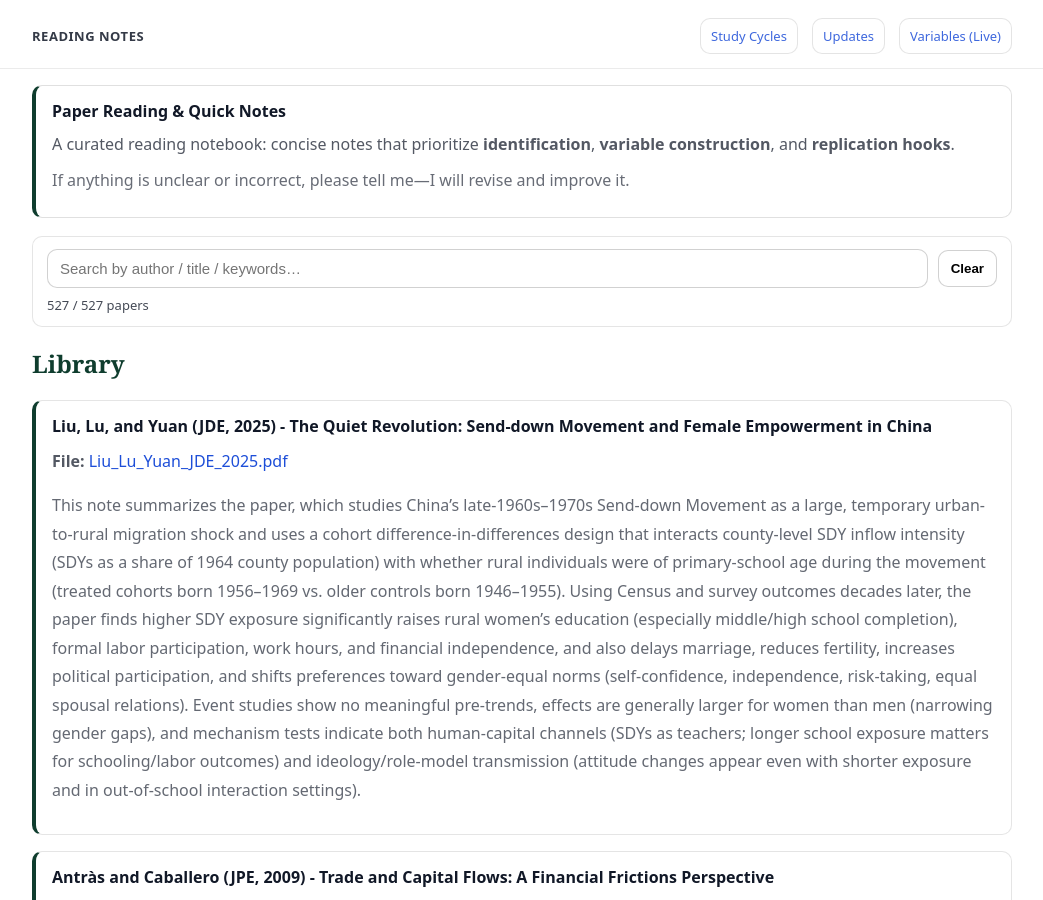
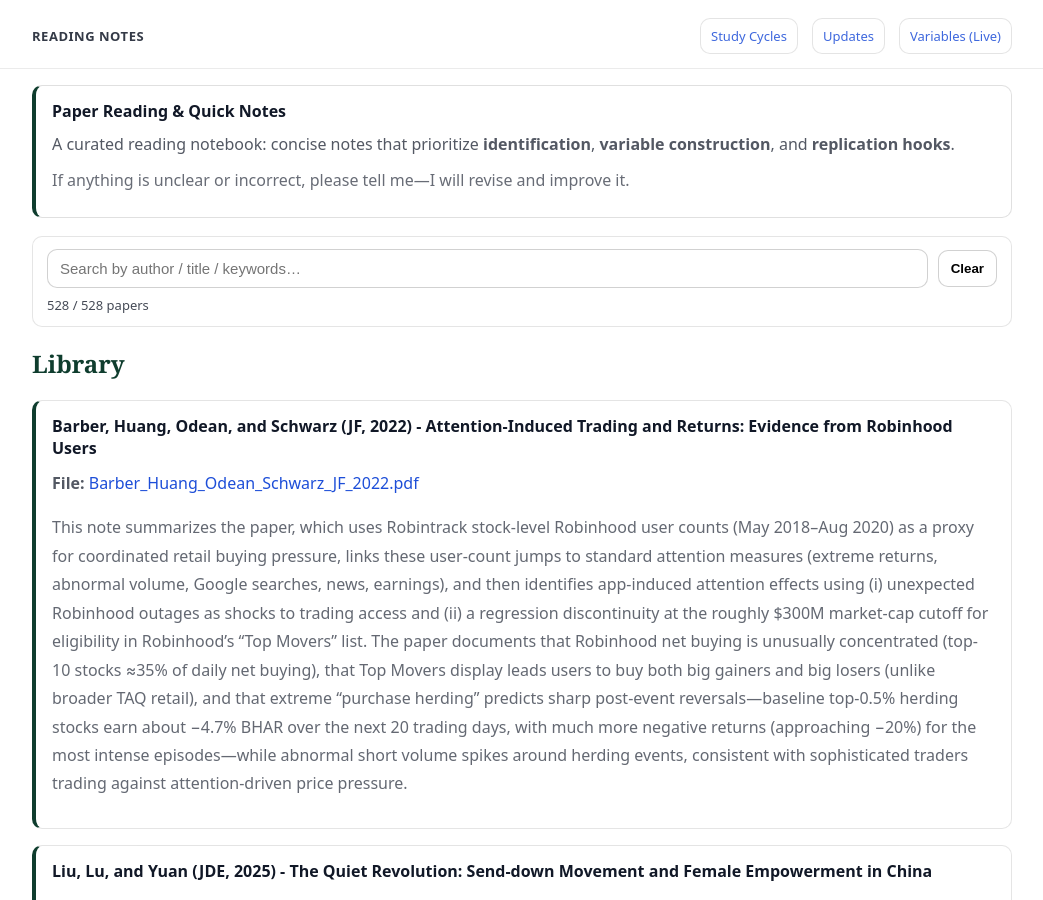
Before and after one commit to yaxinzn/study-archive, a Jekyll site: the page built from reading/index.md, in a window 1280 px wide and 900 px high. Shown: the whole window, without its empty margins (118-1161 px from the left). Built offline with Jekyll 4.4.1, drawn with Linux system fonts in a browser that asks for light colours.

Commit message:
Reading: add/update Barber_Huang_Odean_Schwarz_JF_2022.pdf

```diff
--- a/_data/reading.yml
+++ b/_data/reading.yml
@@ -1,3 +1,7 @@
+- title: "Barber, Huang, Odean, and Schwarz (JF, 2022) - Attention-Induced Trading and Returns: Evidence from Robinhood Users"
+  file: "Barber_Huang_Odean_Schwarz_JF_2022.pdf"
+  desc: "This note summarizes the paper, which uses Robintrack stock-level Robinhood user counts (May 2018–Aug 2020) as a proxy for coordinated retail buying pressure, links these user-count jumps to standard attention measures (extreme returns, abnormal volume, Google searches, news, earnings), and then identifies app-induced attention effects using (i) unexpected Robinhood outages as shocks to trading access and (ii) a regression discontinuity at the roughly $300M market-cap cutoff for eligibility in Robinhood’s “Top Movers” list. The paper documents that Robinhood net buying is unusually concentrated (top-10 stocks ≈35% of daily net buying), that Top Movers display leads users to buy both big gainers and big losers (unlike broader TAQ retail), and that extreme “purchase herding” predicts sharp post-event reversals—baseline top-0.5% herding stocks earn about −4.7% BHAR over the next 20 trading days, with much more negative returns (approaching −20%) for the most intense episodes—while abnormal short volume spikes around herding events, consistent with sophisticated traders trading against attention-driven price pressure."
+
 - title: "Liu, Lu, and Yuan (JDE, 2025) - The Quiet Revolution: Send-down Movement and Female Empowerment in China"
   file: "Liu_Lu_Yuan_JDE_2025.pdf"
   desc: "This note summarizes the paper, which studies China’s late-1960s–1970s Send-down Movement as a large, temporary urban-to-rural migration shock and uses a cohort difference-in-differences design that interacts county-level SDY inflow intensity (SDYs as a share of 1964 county population) with whether rural individuals were of primary-school age during the movement (treated cohorts born 1956–1969 vs. older controls born 1946–1955). Using Census and survey outcomes decades later, the paper finds higher SDY exposure significantly raises rural women’s education (especially middle/high school completion), formal labor participation, work hours, and financial independence, and also delays marriage, reduces fertility, increases political participation, and shifts preferences toward gender-equal norms (self-confidence, independence, risk-taking, equal spousal relations). Event studies show no meaningful pre-trends, effects are generally larger for women than men (narrowing gender gaps), and mechanism tests indicate both human-capital channels (SDYs as teachers; longer school exposure matters for schooling/labor outcomes) and ideology/role-model transmission (attitude changes appear even with shorter exposure and in out-of-school interaction settings)."
```
Also changed, not shown: 1 other file.
